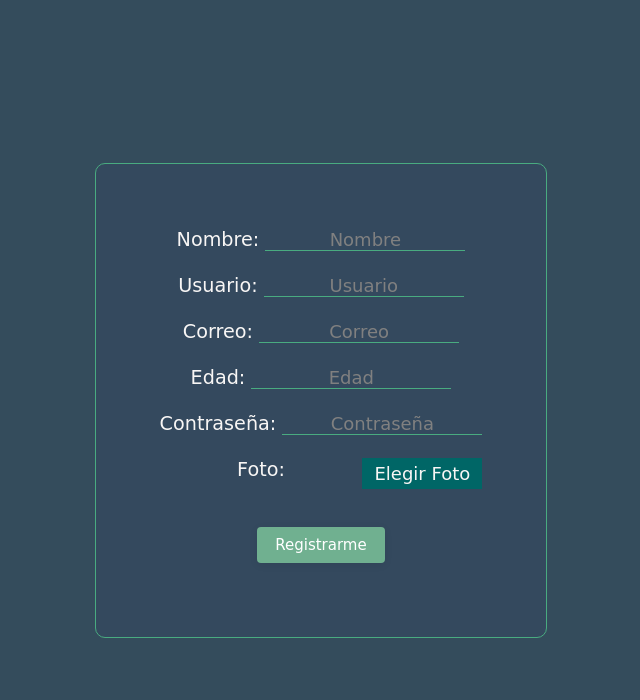
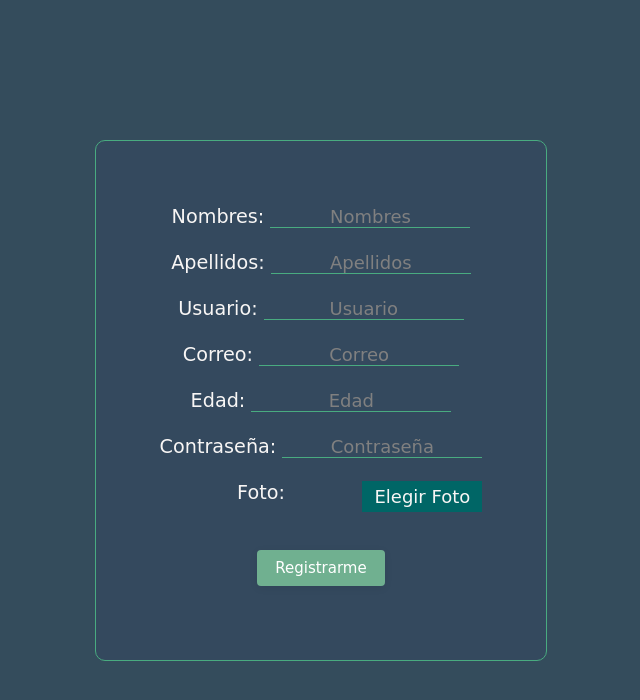
Before and after one commit to CRISSIS/Gestor-Ventas---2017009215, a Django app: page /register/ in a window 1280 px wide. Shown: the top 700 px of the page, without its empty margins (319-959 px from the left). Run offline with Django 3.2, Linux system fonts and the light colour scheme; some web fonts are replaced.

Commit message:
Templates Desarrollados
Se implementaron los diseños neceaario para plasmar la información de la
BD en los distintos HTMLS, esot mediante archivos CSS

```diff
--- a/GestorVentas2017009215/Apps/GestorVentas/templates/register.html
+++ b/GestorVentas2017009215/Apps/GestorVentas/templates/register.html
@@ -18,7 +18,9 @@
     <section class="main">
         <div class="formulario" >
             <form action="/registrarCurso/" method="POST">{% csrf_token %}
-                <p>Nombre: <input type="text" placeholder="Nombre" maxlength="50" required></p>
+                <p>Nombres: <input type="text" placeholder="Nombres" maxlength="50" required></p>
+                <br>
+                <p>Apellidos: <input type="text" placeholder="Apellidos" maxlength="50" required></p>
                 <br>
                 <p>Usuario: <input type="text" placeholder="Usuario" maxlength="50" required></p>
                 <br>
```
